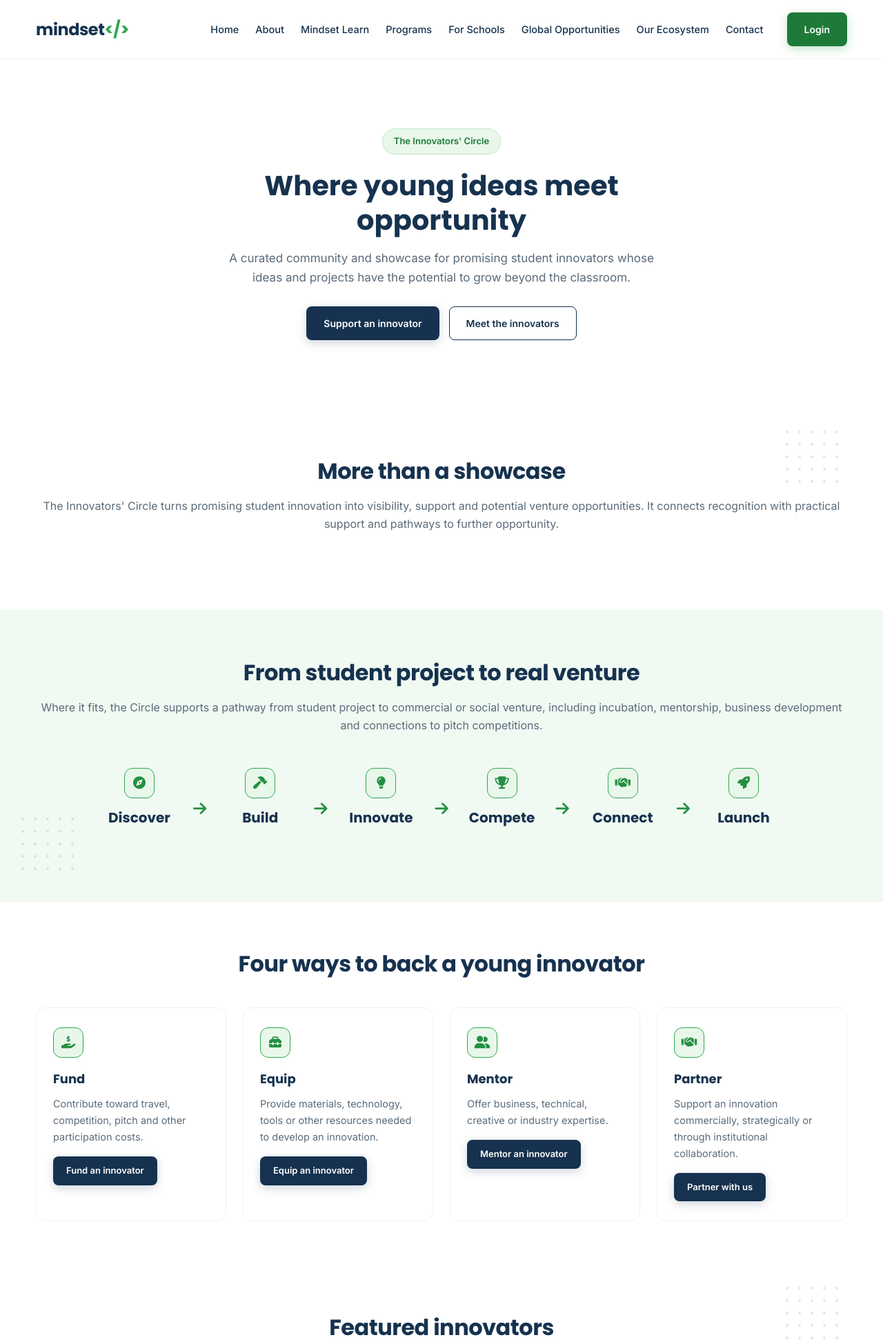
After one commit to MarthaMuronji/Mindset-Coders, a Django app: page /innovators-circle/ in a window 1280 px wide. The commit adds this page. Shown: the top 1945 px of the page at 69% size. Run offline with Django 5.2, Linux system fonts and the light colour scheme.

Commit message:
Add Innovators' Circle page

```diff
--- a/core/urls.py
+++ b/core/urls.py
@@ -16,6 +16,7 @@ urlpatterns = [
     path('events/', views.events, name='events'),
     path('for-learners/', views.for_learners, name='for_learners'),
     path('partners/', views.partners, name='partners'),
+    path('innovators-circle/', views.innovators_circle, name='innovators_circle'),
     path('resources/', views.resources, name='resources'),
     path('blog/', views.blog, name='blog'),
     path('blog/<slug:slug>/', views.blog_detail, name='blog_detail'),
--- a/core/views.py
+++ b/core/views.py
@@ -53,6 +53,9 @@ def for_learners(request):
 def partners(request):
     return render(request, 'partners.html')
 
+def innovators_circle(request):
+    return render(request, 'innovators_circle.html')
+
 def blog(request):
     posts = Post.objects.filter(published=True)
     return render(request, 'blog.html', {'posts': posts})
--- a/static/css/style.css
+++ b/static/css/style.css
@@ -2059,3 +2059,93 @@ section h2 {
         grid-template-columns: 1fr;
     }
 }
+
+/* ===== Innovators' Circle page ===== */
+
+/* Anchor targets clear the sticky header */
+#ways-to-support,
+#featured-innovators {
+    scroll-margin-top: 100px;
+}
+
+/* Support cards: one column on mobile, two on tablet, four on wide desktop */
+.build-cards-grid.support-grid {
+    grid-template-columns: 1fr;
+    margin-top: 36px;
+}
+
+@media (min-width: 640px) {
+    .build-cards-grid.support-grid {
+        grid-template-columns: repeat(2, 1fr);
+    }
+}
+
+@media (min-width: 1100px) {
+    .build-cards-grid.support-grid {
+        grid-template-columns: repeat(4, 1fr);
+    }
+}
+
+/* Small button used inside the support and profile cards */
+.btn-sm {
+    padding: 9px 18px;
+    font-size: 13px;
+}
+
+.build-card .btn-sm {
+    margin-top: 16px;
+}
+
+/* Soft centred empty state card */
+.innovators-empty {
+    max-width: 560px;
+    margin: 0 auto;
+}
+
+.innovators-empty p {
+    margin-top: 14px;
+    color: var(--text-muted);
+}
+
+/* Labelled fields on the profile card (markup kept in a comment until
+   real profiles are available) */
+.innovator-field {
+    margin-bottom: 14px;
+}
+
+/* ===== Six step pathway =====
+   Below 769px the steps stack vertically with the arrows rotated, as on
+   Home. Between 769px and 1099px six steps and their arrows do not fit on
+   one line, so each item is sized to exactly one fifth of the row: the row
+   then always breaks after the third step, the arrow that would start the
+   second row is dropped, and a centred down arrow links the two rows.
+   From 1100px the six steps sit on a single row. */
+.steam-pathway-break {
+    display: none;
+}
+
+@media (min-width: 769px) and (max-width: 1099px) {
+    .steam-pathway-steps.circle-pathway {
+        flex-wrap: wrap;
+    }
+
+    .circle-pathway .steam-pathway-step {
+        flex: 0 0 calc((100% - 64px) / 5);
+    }
+
+    .circle-pathway .steam-pathway-arrow {
+        flex: 0 0 calc((100% - 64px) / 5);
+        text-align: center;
+    }
+
+    .circle-pathway .steam-pathway-arrow-mid {
+        display: none;
+    }
+
+    .circle-pathway .steam-pathway-break {
+        display: block;
+        flex: 0 0 100%;
+        margin-top: 0;
+        text-align: center;
+    }
+}
--- a/templates/base.html
+++ b/templates/base.html
@@ -67,6 +67,7 @@
     <li><a href="{% url 'for_educators' %}">For Educators</a></li>
     <li><a href="{% url 'for_learners' %}">For Learners</a></li>
     <li><a href="{% url 'competitions' %}">Competitions</a></li>
+    <li><a href="{% url 'innovators_circle' %}">Innovators' Circle</a></li>
 </ul>
 
         <p class="footer-copy">&copy; {% now "Y" %} Mindset Coders Uganda. Think. Code. Create. Solve.</p>
--- a/templates/home.html
+++ b/templates/home.html
@@ -155,8 +155,7 @@
                     <span class="action-chip"><i class="fa-solid fa-user-group" aria-hidden="true"></i> Mentor</span>
                     <span class="action-chip"><i class="fa-solid fa-handshake" aria-hidden="true"></i> Partner</span>
                 </div>
-                <!-- TODO: link to Innovators' Circle page when built -->
-                <a href="{% url 'contact' %}" class="btn btn-primary">Meet the Innovators</a>
+                <a href="{% url 'innovators_circle' %}" class="btn btn-primary">Meet the Innovators</a>
             </div>
         </article>
         <article class="home-duo-card build-card home-duo-card--university">
--- /dev/null
+++ b/templates/innovators_circle.html
@@ -0,0 +1,129 @@
+{% extends 'base.html' %}
+
+{% block title %}The Innovators' Circle | Mindset Coders Uganda{% endblock %}
+{% block meta_description %}The Innovators' Circle showcases promising young innovators and connects them to funding, equipment, mentorship and partnerships.{% endblock %}
+
+{% block content %}
+
+<section class="about-hero reveal">
+    <span class="badge">The Innovators' Circle</span>
+    <h1>Where young ideas meet opportunity</h1>
+    <p>A curated community and showcase for promising student innovators whose ideas and projects have the potential to grow beyond the classroom.</p>
+    <div class="hero-actions">
+        <a href="#ways-to-support" class="btn btn-primary">Support an innovator</a>
+        <a href="#featured-innovators" class="btn btn-outline">Meet the innovators</a>
+    </div>
+</section>
+
+<section class="home-section section-decor reveal">
+    <div class="dot-grid dot-grid--section dot-grid--section-tr" aria-hidden="true"></div>
+    <h2>More than a showcase</h2>
+    <p class="section-subtitle">The Innovators' Circle turns promising student innovation into visibility, support and potential venture opportunities. It connects recognition with practical support and pathways to further opportunity.</p>
+</section>
+
+<section class="home-section section-tint section-decor reveal">
+    <div class="dot-grid dot-grid--section dot-grid--section-bl" aria-hidden="true"></div>
+    <h2>From student project to real venture</h2>
+    <p class="section-subtitle">Where it fits, the Circle supports a pathway from student project to commercial or social venture, including incubation, mentorship, business development and connections to pitch competitions.</p>
+    <div class="steam-pathway-steps circle-pathway">
+        <div class="steam-pathway-step reveal reveal-delay-1">
+            <span class="steam-pathway-icon why-icon" aria-hidden="true"><i class="fa-solid fa-compass"></i></span>
+            <h3>Discover</h3>
+        </div>
+        <span class="steam-pathway-arrow" aria-hidden="true"><i class="fa-solid fa-arrow-right"></i></span>
+        <div class="steam-pathway-step reveal reveal-delay-2">
+            <span class="steam-pathway-icon why-icon" aria-hidden="true"><i class="fa-solid fa-hammer"></i></span>
+            <h3>Build</h3>
+        </div>
+        <span class="steam-pathway-arrow" aria-hidden="true"><i class="fa-solid fa-arrow-right"></i></span>
+        <div class="steam-pathway-step reveal reveal-delay-3">
+            <span class="steam-pathway-icon why-icon" aria-hidden="true"><i class="fa-solid fa-lightbulb"></i></span>
+            <h3>Innovate</h3>
+        </div>
+        <span class="steam-pathway-arrow steam-pathway-arrow-mid" aria-hidden="true"><i class="fa-solid fa-arrow-right"></i></span>
+        <span class="steam-pathway-arrow steam-pathway-break" aria-hidden="true"><i class="fa-solid fa-arrow-down"></i></span>
+        <div class="steam-pathway-step reveal reveal-delay-4">
+            <span class="steam-pathway-icon why-icon" aria-hidden="true"><i class="fa-solid fa-trophy"></i></span>
+            <h3>Compete</h3>
+        </div>
+        <span class="steam-pathway-arrow" aria-hidden="true"><i class="fa-solid fa-arrow-right"></i></span>
+        <div class="steam-pathway-step reveal reveal-delay-5">
+            <span class="steam-pathway-icon why-icon" aria-hidden="true"><i class="fa-solid fa-handshake"></i></span>
+            <h3>Connect</h3>
+        </div>
+        <span class="steam-pathway-arrow" aria-hidden="true"><i class="fa-solid fa-arrow-right"></i></span>
+        <div class="steam-pathway-step reveal reveal-delay-1">
+            <span class="steam-pathway-icon why-icon" aria-hidden="true"><i class="fa-solid fa-rocket"></i></span>
+            <h3>Launch</h3>
+        </div>
+    </div>
+</section>
+
+<section class="home-section reveal" id="ways-to-support">
+    <h2>Four ways to back a young innovator</h2>
+    <div class="build-cards-grid support-grid">
+        <div class="build-card reveal reveal-delay-1">
+            <div class="why-icon" aria-hidden="true"><i class="fa-solid fa-hand-holding-dollar"></i></div>
+            <h3>Fund</h3>
+            <p>Contribute toward travel, competition, pitch and other participation costs.</p>
+            <!-- TODO: link to a funding or payment route when the client confirms how people can give -->
+            <a href="{% url 'contact' %}" class="btn btn-primary btn-sm">Fund an innovator</a>
+        </div>
+        <div class="build-card reveal reveal-delay-2">
+            <div class="why-icon" aria-hidden="true"><i class="fa-solid fa-toolbox"></i></div>
+            <h3>Equip</h3>
+            <p>Provide materials, technology, tools or other resources needed to develop an innovation.</p>
+            <!-- TODO: link to an equipment or donation route when the client confirms how people can give -->
+            <a href="{% url 'contact' %}" class="btn btn-primary btn-sm">Equip an innovator</a>
+        </div>
+        <div class="build-card reveal reveal-delay-3">
+            <div class="why-icon" aria-hidden="true"><i class="fa-solid fa-user-group"></i></div>
+            <h3>Mentor</h3>
+            <p>Offer business, technical, creative or industry expertise.</p>
+            <!-- TODO: link to a mentor sign up route when the client confirms how mentors apply -->
+            <a href="{% url 'contact' %}" class="btn btn-primary btn-sm">Mentor an innovator</a>
+        </div>
+        <div class="build-card reveal reveal-delay-4">
+            <div class="why-icon" aria-hidden="true"><i class="fa-solid fa-handshake"></i></div>
+            <h3>Partner</h3>
+            <p>Support an innovation commercially, strategically or through institutional collaboration.</p>
+            <!-- TODO: link to a partnership route when the client confirms how partners get in touch -->
+            <a href="{% url 'contact' %}" class="btn btn-primary btn-sm">Partner with us</a>
+        </div>
+    </div>
+</section>
+
+<section class="home-section section-decor reveal" id="featured-innovators">
+    <div class="dot-grid dot-grid--section dot-grid--section-tr" aria-hidden="true"></div>
+    <h2>Featured innovators</h2>
+    <p class="section-subtitle">Students may be featured after taking part in Mindset Coders programs, competitions, challenges or other STEAM activities.</p>
+    <div class="trusted-by innovators-empty reveal reveal-delay-1">
+        <span class="why-icon steam-pathway-icon" aria-hidden="true"><i class="fa-solid fa-hourglass-half"></i></span>
+        <p>Featured innovators will appear here soon.</p>
+    </div>
+    {% comment %}Restore and repeat per innovator when real profiles are available.
+    <div class="build-cards-grid support-grid">
+        <article class="build-card innovator-card reveal reveal-delay-1">
+            <div class="why-icon" aria-hidden="true"><i class="fa-solid fa-user-graduate"></i></div>
+            <span class="mv-label">Student or team name</span>
+            <h3>{{ innovator.name }}</h3>
+            <p class="innovator-field"><span class="mv-label">School</span>{{ innovator.school }}</p>
+            <p class="innovator-field"><span class="mv-label">Innovation</span>{{ innovator.innovation }}</p>
+            <p class="innovator-field"><span class="mv-label">Category</span>{{ innovator.category }}</p>
+            <p class="innovator-field"><span class="mv-label">What they are building</span>{{ innovator.building }}</p>
+            <p class="innovator-field"><span class="mv-label">Achievements</span>{{ innovator.achievements }}</p>
+            <p class="innovator-field"><span class="mv-label">Where they are going next</span>{{ innovator.next_steps }}</p>
+            <p class="innovator-field"><span class="mv-label">What they need</span>{{ innovator.needs }}</p>
+            <a href="{% url 'contact' %}" class="btn btn-primary btn-sm">Support this innovator</a>
+        </article>
+    </div>
+    {% endcomment %}
+</section>
+
+<section class="cta-banner reveal">
+    <h2>Want to back a young innovator?</h2>
+    <p>Tell us how you would like to support and we will connect you.</p>
+    <a href="{% url 'contact' %}" class="btn btn-primary">Get in touch</a>
+</section>
+
+{% endblock %}
```
